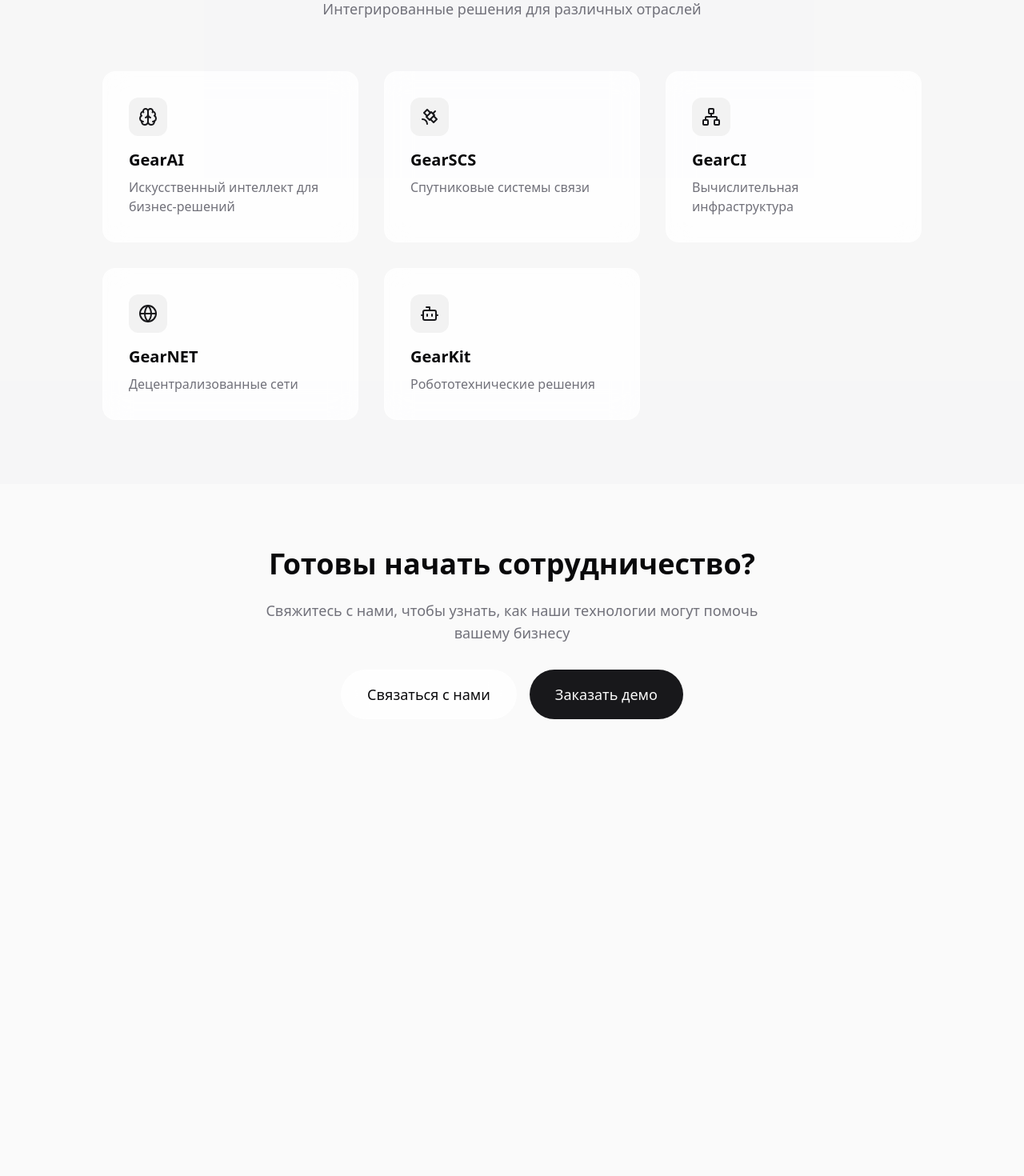
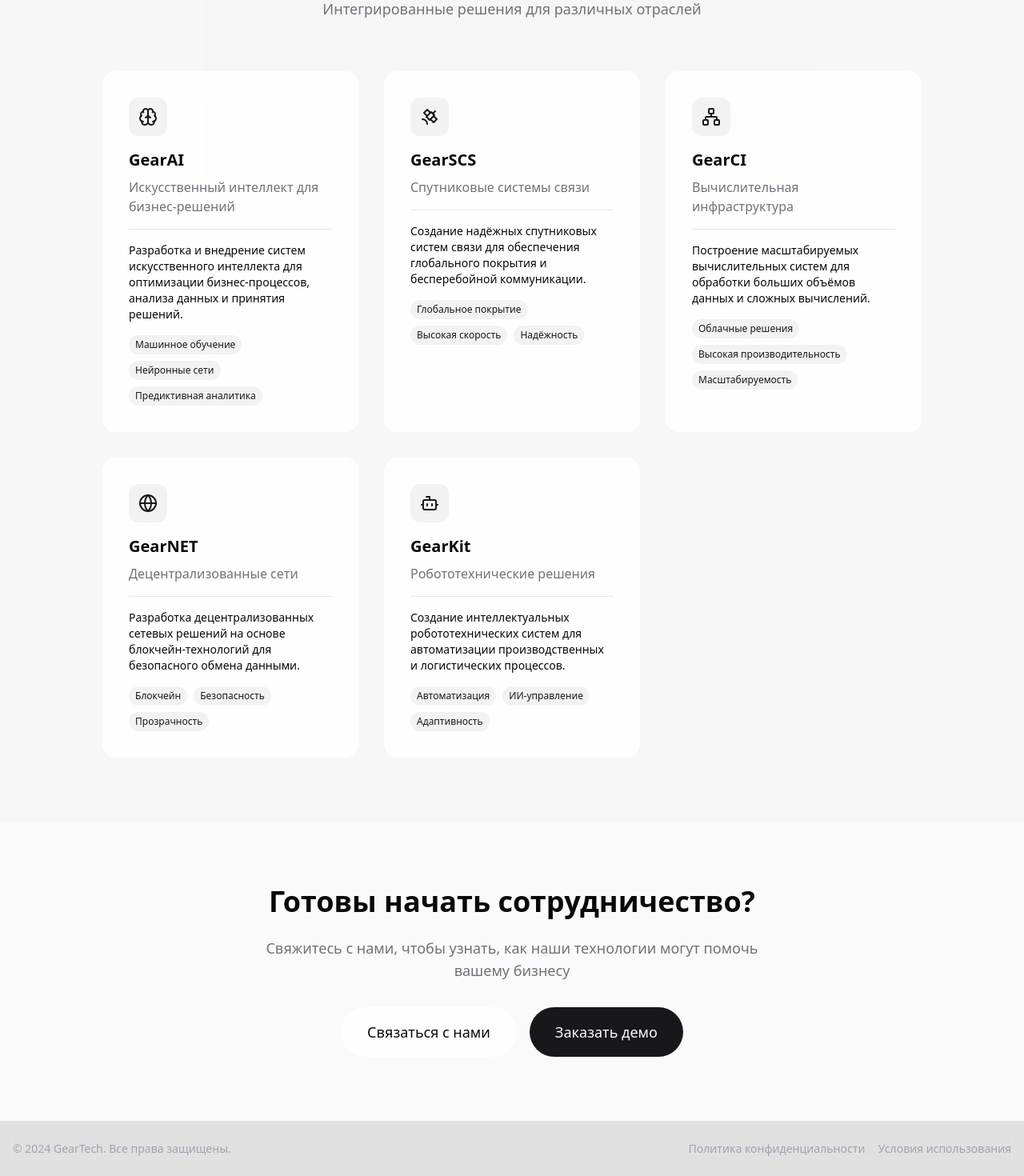
Before and after one commit to dm-vev/gearconnect-innovation, a React (Vite) app: page / in a window 1280 px wide. Shown: the part 795-2265 px from the top of the page at 80% size. Before the commit the page ends 1774 px from the top, so only its background shows below. Built offline with nearby package versions, Linux system fonts and the light colour scheme.

Commit message:
Add footer and product cards
Added a transparent footer with animated text and a blinking cursor.  Also added individual cards to detail each company direction.

```diff
--- a/package.json
+++ b/package.json
@@ -59,6 +59,7 @@
     "sonner": "^1.5.0",
     "tailwind-merge": "^2.5.2",
     "tailwindcss-animate": "^1.0.7",
+    "typed.js": "^2.1.0",
     "vaul": "^0.9.3",
     "zod": "^3.23.8"
   },
--- a/src/pages/Index.tsx
+++ b/src/pages/Index.tsx
@@ -1,11 +1,33 @@
 
-import { useEffect } from "react";
-import { Globe, Rocket, Brain, Satellite, Network, Bot } from "lucide-react";
+import { useEffect, useRef } from "react";
+import { Globe, Rocket, Brain, Satellite, Network, Bot, Users, Building2, Blocks, Radio, CircuitBoard } from "lucide-react";
 import { motion } from "framer-motion";
+import Typed from "typed.js";
 
 const Index = () => {
+  const typedRef = useRef(null);
+
   useEffect(() => {
     window.scrollTo(0, 0);
+
+    const typed = new Typed(typedRef.current, {
+      strings: [
+        "Инновационные технологии для будущего",
+        "Передовые решения для бизнеса",
+        "Технологии, меняющие мир",
+        "Будущее начинается сегодня"
+      ],
+      typeSpeed: 50,
+      backSpeed: 30,
+      backDelay: 2000,
+      loop: true,
+      showCursor: true,
+      cursorChar: '|'
+    });
+
+    return () => {
+      typed.destroy();
+    };
   }, []);
 
   const products = [
@@ -13,26 +35,36 @@ const Index = () => {
       name: "GearAI",
       description: "Искусственный интеллект для бизнес-решений",
       icon: Brain,
+      details: "Разработка и внедрение систем искусственного интеллекта для оптимизации бизнес-процессов, анализа данных и принятия решений.",
+      features: ["Машинное обучение", "Нейронные сети", "Предиктивная аналитика"]
     },
     {
       name: "GearSCS",
       description: "Спутниковые системы связи",
       icon: Satellite,
+      details: "Создание надёжных спутниковых систем связи для обеспечения глобального покрытия и бесперебойной коммуникации.",
+      features: ["Глобальное покрытие", "Высокая скорость", "Надёжность"]
     },
     {
       name: "GearCI",
       description: "Вычислительная инфраструктура",
       icon: Network,
+      details: "Построение масштабируемых вычислительных систем для обработки больших объёмов данных и сложных вычислений.",
+      features: ["Облачные решения", "Высокая производительность", "Масштабируемость"]
     },
     {
       name: "GearNET",
       description: "Децентрализованные сети",
       icon: Globe,
+      details: "Разработка децентрализованных сетевых решений на основе блокчейн-технологий для безопасного обмена данными.",
+      features: ["Блокчейн", "Безопасность", "Прозрачность"]
     },
     {
       name: "GearKit",
       description: "Робототехнические решения",
       icon: Bot,
+      details: "Создание интеллектуальных робототехнических систем для автоматизации производственных и логистических процессов.",
+      features: ["Автоматизация", "ИИ-управление", "Адаптивность"]
     },
   ];
 
@@ -51,7 +83,7 @@ const Index = () => {
               <Rocket className="w-8 h-8 text-primary" />
             </div>
             <h1 className="hero-text mb-6">
-              Инновационные технологии <br /> для будущего
+              <span ref={typedRef}></span>
             </h1>
             <p className="text-xl text-muted-foreground max-w-2xl mx-auto mb-8">
               Создаем передовые решения в области ИИ, спутниковой связи и робототехники
@@ -81,13 +113,26 @@ const Index = () => {
                 initial={{ opacity: 0, y: 20 }}
                 animate={{ opacity: 1, y: 0 }}
                 transition={{ delay: index * 0.1 }}
-                className="glass p-8 rounded-2xl card-hover"
+                className="glass p-8 rounded-2xl hover:shadow-xl transition-all duration-300"
               >
                 <div className="inline-flex items-center justify-center w-12 h-12 bg-primary/5 rounded-xl mb-4">
                   <product.icon className="w-6 h-6 text-primary" />
                 </div>
                 <h3 className="text-xl font-semibold mb-2">{product.name}</h3>
-                <p className="text-muted-foreground">{product.description}</p>
+                <p className="text-muted-foreground mb-4">{product.description}</p>
+                <div className="border-t border-gray-200 pt-4 mt-4">
+                  <p className="text-sm mb-4">{product.details}</p>
+                  <div className="flex flex-wrap gap-2">
+                    {product.features.map((feature, idx) => (
+                      <span
+                        key={idx}
+                        className="text-xs px-2 py-1 bg-primary/5 rounded-full text-primary"
+                      >
+                        {feature}
+                      </span>
+                    ))}
+                  </div>
+                </div>
               </motion.div>
             ))}
           </div>
@@ -113,6 +158,19 @@ const Index = () => {
           </div>
         </div>
       </section>
+
+      {/* Footer */}
+      <footer className="bg-black/10 backdrop-blur-md border-t border-white/10">
+        <div className="container mx-auto py-6 px-4">
+          <div className="flex flex-col md:flex-row justify-between items-center text-sm text-gray-400">
+            <p>© 2024 GearTech. Все права защищены.</p>
+            <div className="flex gap-4 mt-4 md:mt-0">
+              <a href="#" className="hover:text-gray-300 transition-colors">Политика конфиденциальности</a>
+              <a href="#" className="hover:text-gray-300 transition-colors">Условия использования</a>
+            </div>
+          </div>
+        </div>
+      </footer>
     </div>
   );
 };
```
Also changed, not shown: 1 other file (tests, documents, lock files or other folders).
